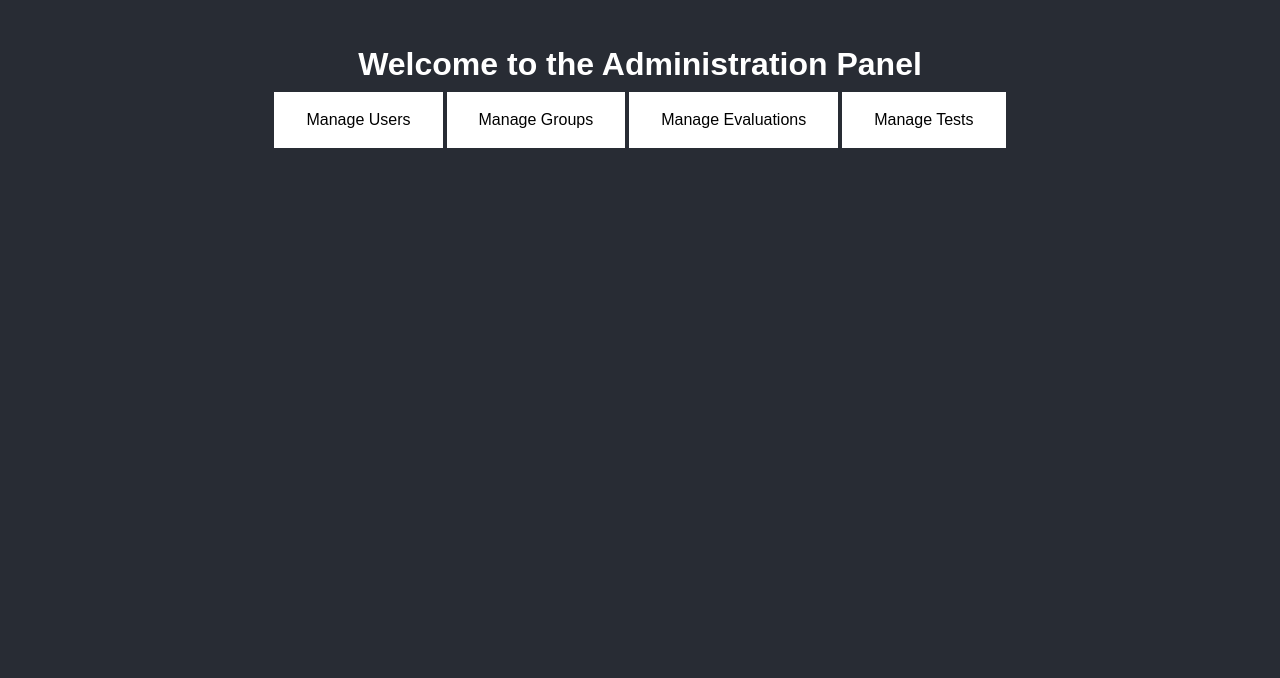
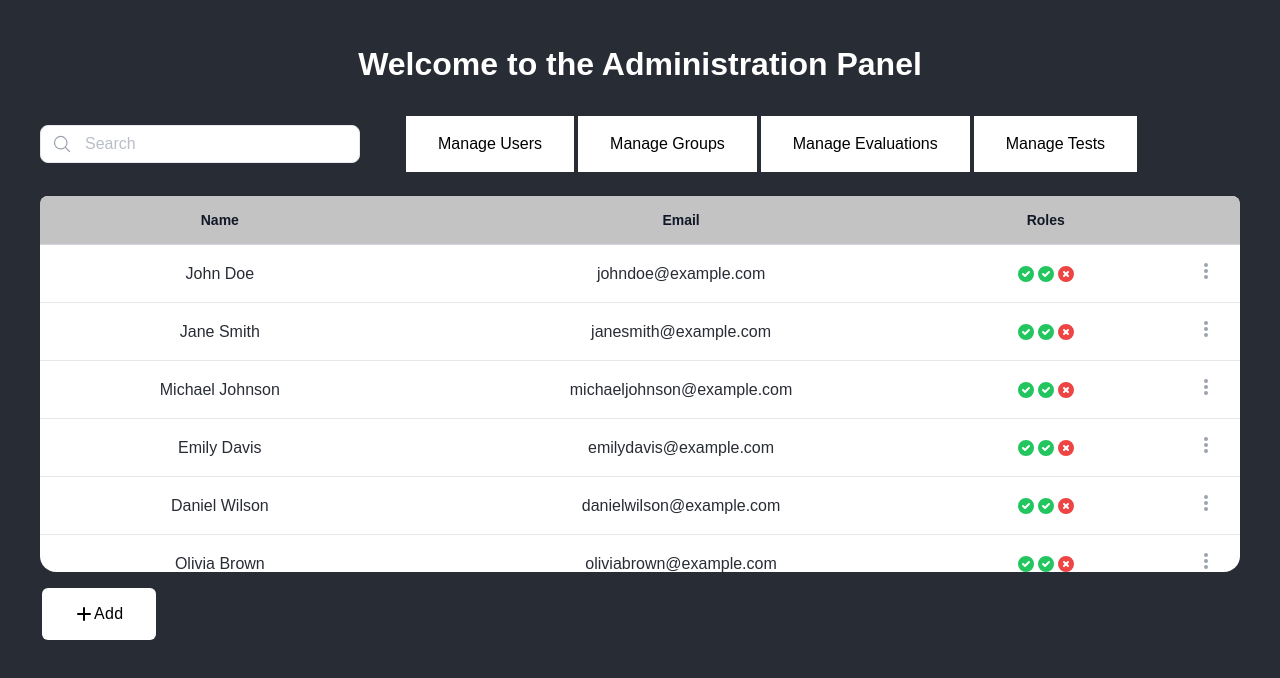
Before and after one commit to William-CarterG/Advanced-Web-Dev---Canvas-Project-, a React (Create React App) app in the folder crud/: page / in a window 1280 px wide. Shown: the top 678 px of the page. Built offline with nearby package versions, Linux system fonts and the light colour scheme.

Commit message:
feat(search-bar): Added search
Added a search bar to make easier finding a specific type of information.

```diff
--- a/crud/src/app/App.js
+++ b/crud/src/app/App.js
@@ -22,7 +22,7 @@ function unpressedButtons() {
 }
 
 function App() {
-  const [activeContainer, setActiveContainer] = useState(null);
+  const [activeContainer, setActiveContainer] = useState('users');
 
   useEffect(() => {
     // Function to handle button click and add the 'pressed' class.
@@ -122,11 +122,34 @@ function App() {
 
   return (
     <>
-      <h1>Welcome to the Administration Panel</h1>
-      <Users onClick={() => setActiveContainer('users')} />
-      <Groups onClick={() => setActiveContainer('groups')} />
-      <Evaluations onClick={() => setActiveContainer('evaluations')} />
-      <Tests onClick={() => setActiveContainer('tests')} />
+      <h1  className='text-center'>Welcome to the Administration Panel</h1>
+
+      <div className="mt-6 md:flex md:items-center">
+        <div className="relative flex items-center mt-4 md:mt-0">
+            <span className="absolute">
+                <svg xmlns="http://www.w3.org/2000/svg" fill="none" viewBox="0 0 24 24" strokeWidth="1.5" stroke="currentColor" className="w-5 h-5 mx-3 text-gray-400 dark:text-gray-600">
+                    <path strokeLinecap="round"
+                      strokeLinejoin="round"
+                      d="M21 21l-5.197-5.197m0 0A7.5 7.5 0 105.196 5.196a7.5 7.5 0 0010.607 10.607z" />
+                </svg>
+            </span>
+            <input type="text" placeholder="Search"
+            className="block w-full py-1.5 pr-5 text-gray-700
+            bg-white border border-gray-200 rounded-lg md:w-80
+            placeholder-gray-400/70 pl-11 rtl:pr-11 rtl:pl-5
+            dark:bg-gray-900 dark:text-gray-300 dark:border-gray-600
+            focus:border-blue-400 dark:focus:border-blue-300 focus:ring-blue-300
+            focus:outline-none focus:ring focus:ring-opacity-40"/>
+        </div>
+        <div className="inline-flex ml-11">
+          <Users onClick={() => setActiveContainer('users')} />
+          <Groups onClick={() => setActiveContainer('groups')} />
+          <Evaluations onClick={() => setActiveContainer('evaluations')} />
+          <Tests onClick={() => setActiveContainer('tests')} />
+        </div>
+          <div className="">
+        </div>
+    </div>
 
       {/* When a button is clicked, it displays the information corresponding to it. */}
       {activeContainer && (
@@ -152,7 +175,11 @@ function App() {
         </div>
       )}
       */}
-      {activeContainer && <AddUser />} {/* Add this line */}
+      {activeContainer && (
+        <AddUser
+          container = {activeContainer}
+        />
+      )}
 
 
     </>
--- a/crud/src/app/components/TableComponent.js
+++ b/crud/src/app/components/TableComponent.js
@@ -1,4 +1,7 @@
 import React, { useState, useEffect, useRef } from 'react';
+
+// Credit to TailwindComponents user 'BrendaMorales97', who created a good part
+// of the table's structure
 
 const TableRow = ({ item }) => {
   const [openMenu, setOpenMenu] = useState(false);
@@ -65,7 +68,7 @@ const TableRow = ({ item }) => {
           </button>
           {openMenu && (
             <div
-              className="origin-top-right absolute right-32 mt-2 w-56 rounded-md shadow-lg bg-white ring-1 ring-black ring-opacity-5 divide-y divide-gray-100 focus:outline-none"
+              className="origin-top-right absolute right-16 mt-2 w-56 rounded-md shadow-lg bg-white ring-1 ring-black ring-opacity-5 divide-y divide-gray-100 focus:outline-none"
               role="menu"
               aria-orientation="vertical"
               aria-labelledby={`menu-button-${item.id}`}
@@ -73,22 +76,57 @@ const TableRow = ({ item }) => {
             >
               <div className="" role="none">
                 <a
-                  className="text-gray-500 font-medium hover:text-gray-900 hover:bg-gray-50 block px-4 py-2 text-sm"
+                  className="flex items-center text-gray-500 font-medium hover:text-gray-900 hover:bg-gray-50 block px-4 py-2 text-sm"
                   role="menuitem"
                   tabIndex="-1"
                   id={`menu-item-0-${item.id}`}
+                  href="*"
                 >
-                  Edit
+                    <a x-data="{ tooltip: 'Edit' }">
+                        <svg
+                            xmlns="http://www.w3.org/2000/svg"
+                            fill="none"
+                            viewBox="0 0 24 24"
+                            stroke-width="1.5"
+                            stroke="currentColor"
+                            class="h-6 w-6"
+                            x-tooltip="tooltip"
+                        >
+                            <path stroke-linecap="round"
+                                stroke-linejoin="round"
+                                d="M16.862 4.487l1.687-1.688a1.875 1.875 0 112.652 2.652L6.832 19.82a4.5 4.5 0 01-1.897 1.13l-2.685.8.8-2.685a4.5 4.5 0 011.13-1.897L16.863 4.487zm0 0L19.5 7.125"
+                            />
+                        </svg>
+                    </a>
+                    Edit
                 </a>
               </div>
               <div className="" role="none">
                 <a
-                  className="text-gray-500 font-medium hover:text-gray-900 hover:bg-gray-50 block px-4 py-2 text-sm"
+                  className="flex items-center text-gray-500 font-medium hover:text-gray-900 hover:bg-gray-50 block px-4 py-2 text-sm"
                   role="menuitem"
                   tabIndex="-1"
                   id={`menu-item-1-${item.id}`}
+                  href = "*"
                 >
-                  Delete
+                    <a x-data="{ tooltip: 'Delete' }">
+                        <svg
+                            xmlns="http://www.w3.org/2000/svg"
+                            fill="none"
+                            viewBox="0 0 24 24"
+                            stroke-width="1.5"
+                            stroke="currentColor"
+                            class="h-6 w-6"
+                            x-tooltip="tooltip"
+                        >
+                            <path
+                                stroke-linecap="round"
+                                stroke-linejoin="round"
+                                d="M14.74 9l-.346 9m-4.788 0L9.26 9m9.968-3.21c.342.052.682.107 1.022.166m-1.022-.165L18.16 19.673a2.25 2.25 0 01-2.244 2.077H8.084a2.25 2.25 0 01-2.244-2.077L4.772 5.79m14.456 0a48.108 48.108 0 00-3.478-.397m-12 .562c.34-.059.68-.114 1.022-.165m0 0a48.11 48.11 0 013.478-.397m7.5 0v-.916c0-1.18-.91-2.164-2.09-2.201a51.964 51.964 0 00-3.32 0c-1.18.037-2.09 1.022-2.09 2.201v.916m7.5 0a48.667 48.667 0 00-7.5 0"
+                            />
+                        </svg>
+                    </a>
+                    Delete
                 </a>
               </div>
             </div>
--- a/crud/src/app/components/users/addUser.js
+++ b/crud/src/app/components/users/addUser.js
@@ -1,6 +1,6 @@
 import React, { useState } from 'react';
 
-function AddUser() {
+function AddUser(container) {
   const [modelOpen, setModelOpen] = useState(false);
   const [showCanMakeTask, setShowCanMakeTask] = useState(false);
   const [showCanDeleteTask, setShowCanDeleteTask] = useState(false);
@@ -11,7 +11,7 @@ function AddUser() {
   };
 
   return (
-    <div>
+    <div className='mt-4'>
       <button
         onClick={toggleModelOpen}
         className="button flex items-center justify-center px-3 py-2 space-x-2 text-sm tracking-wide text-white
```
